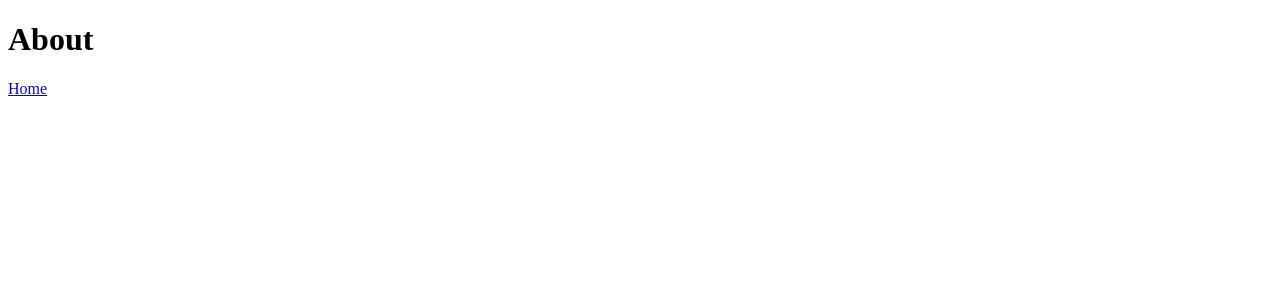
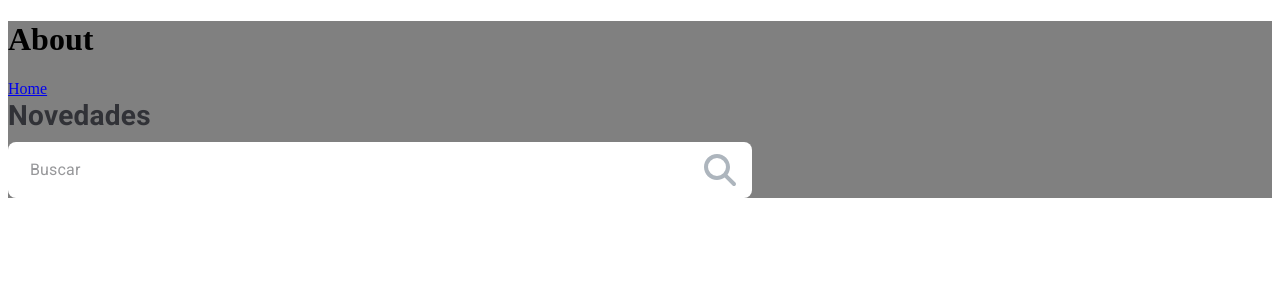
Before and after one commit to joackob/uba-verde, a Next.js app: page /about in a window 1280 px wide. Shown: the top 300 px of the page. Built offline with nearby package versions, Linux system fonts and the light colour scheme.

Commit message:
parte estetica de la barra de busqueda completada

```diff
--- a/app/about/page.tsx
+++ b/app/about/page.tsx
@@ -1,10 +1,13 @@
 import Link from "next/link";
+import Search from "../../components/busqueda/search"
 
 export default function Page() {
   return (
-    <div>
+    <div style={{ backgroundColor: 'gray' }}>
       <h1>About</h1>
       <Link href="/">Home</Link>
+      <Search/>
     </div>
+
   );
 }
--- /dev/null
+++ b/components/busqueda/search.tsx
@@ -0,0 +1,76 @@
+import { Box, Typography, TextField } from "@mui/material";
+
+export default function Search() {
+  return (
+    <Box>
+      <Typography
+        sx={{
+          height: 36,
+          width: '398px',
+          color: '#313237',
+          fontFamily: 'Roboto',
+          fontWeight: 'bold',
+          fontSize: 28,
+          lineHeight: '36px',
+          textAlign: 'left',
+          paddingBottom: 1,
+        }}
+      >
+        Novedades
+      </Typography>
+      <Box
+        sx={{
+          height: '56px',
+          maxWidth: '720px',
+          minWidth: '360px',
+          backgroundColor: '#FFFFFF', // Se agregó la coma aquí
+          borderRadius: '8px',
+          display: 'flex',
+          alignItems: 'center',
+          justifyContent: 'space-between',
+          paddingRight: 2,
+          paddingLeft: 1,
+        }}
+      >
+  <TextField
+  placeholder="Buscar"
+  variant="outlined"
+  sx={{
+    maxWidth: '688px',  // Añadir maxWidth aquí
+    minWidth: '328px',  // Añadir minWidth aquí
+    '& .MuiOutlinedInput-root': {
+      '& fieldset': {
+        borderColor: 'transparent', // Hace que el borde sea invisible
+      },
+      '&:hover fieldset': {
+        borderColor: 'transparent', // Evita cambios en el borde al pasar el mouse
+      },
+      '&.Mui-focused fieldset': {
+        borderColor: 'transparent', // Evita cambios en el borde cuando está enfocado
+      },
+    },
+    input: {
+      color: '#313237', // Color del texto al escribir
+      fontFamily: 'Roboto',
+      fontSize: '16px',
+      fontWeight: 400,
+      lineHeight: '24px',
+    },
+  }}
+/>
+
+
+
+
+        <svg
+          xmlns="http://www.w3.org/2000/svg"
+          viewBox="0 0 512 512"
+          style={{ fill: '#ADB5BD', height: '32px',}}
+        >
+          {/* SVG Path */}
+          <path d="M416 208c0 45.9-14.9 88.3-40 122.7L502.6 457.4c12.5 12.5 12.5 32.8 0 45.3s-32.8 12.5-45.3 0L330.7 376c-34.4 25.2-76.8 40-122.7 40C93.1 416 0 322.9 0 208S93.1 0 208 0S416 93.1 416 208zM208 352a144 144 0 1 0 0-288 144 144 0 1 0 0 288z" />
+        </svg>
+      </Box>
+    </Box>
+  );
+}
```
Also changed, not shown: components/search.tsx (deleted, +0 -32 lines), 1 other file (tests, documents, lock files or other folders).
